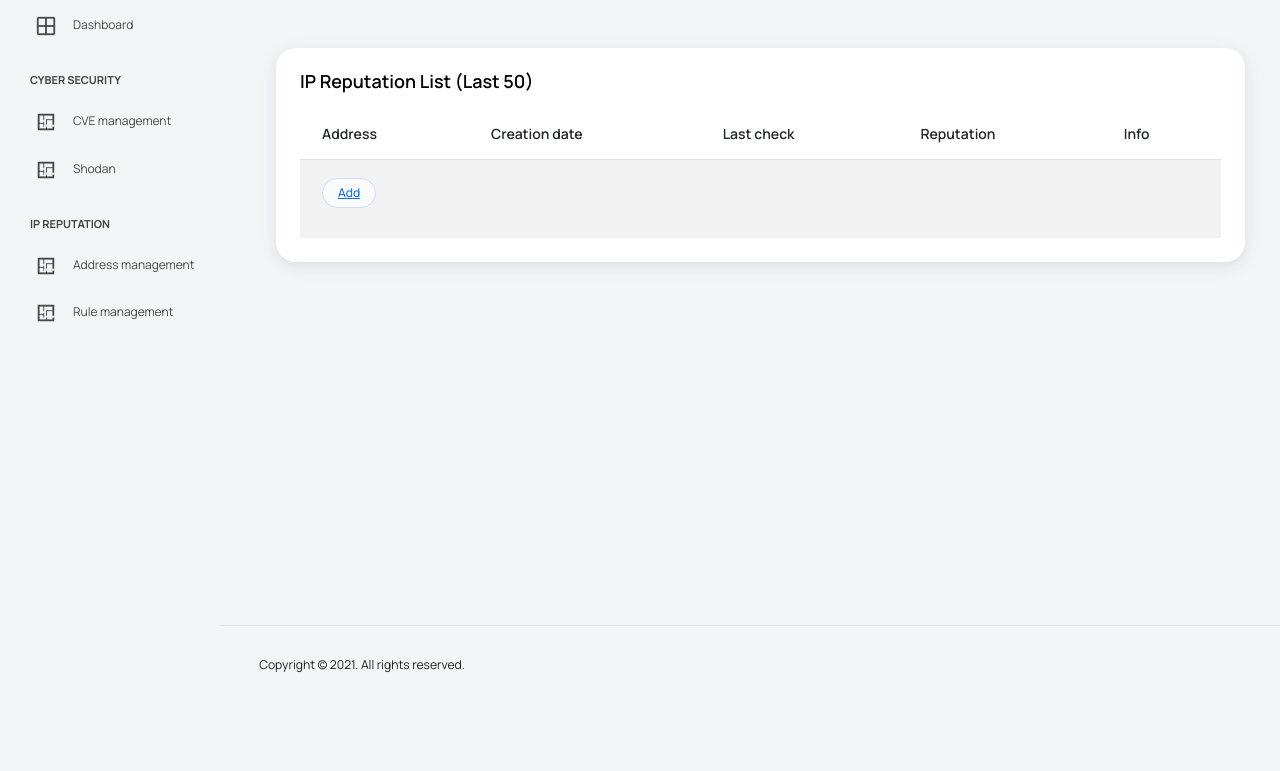
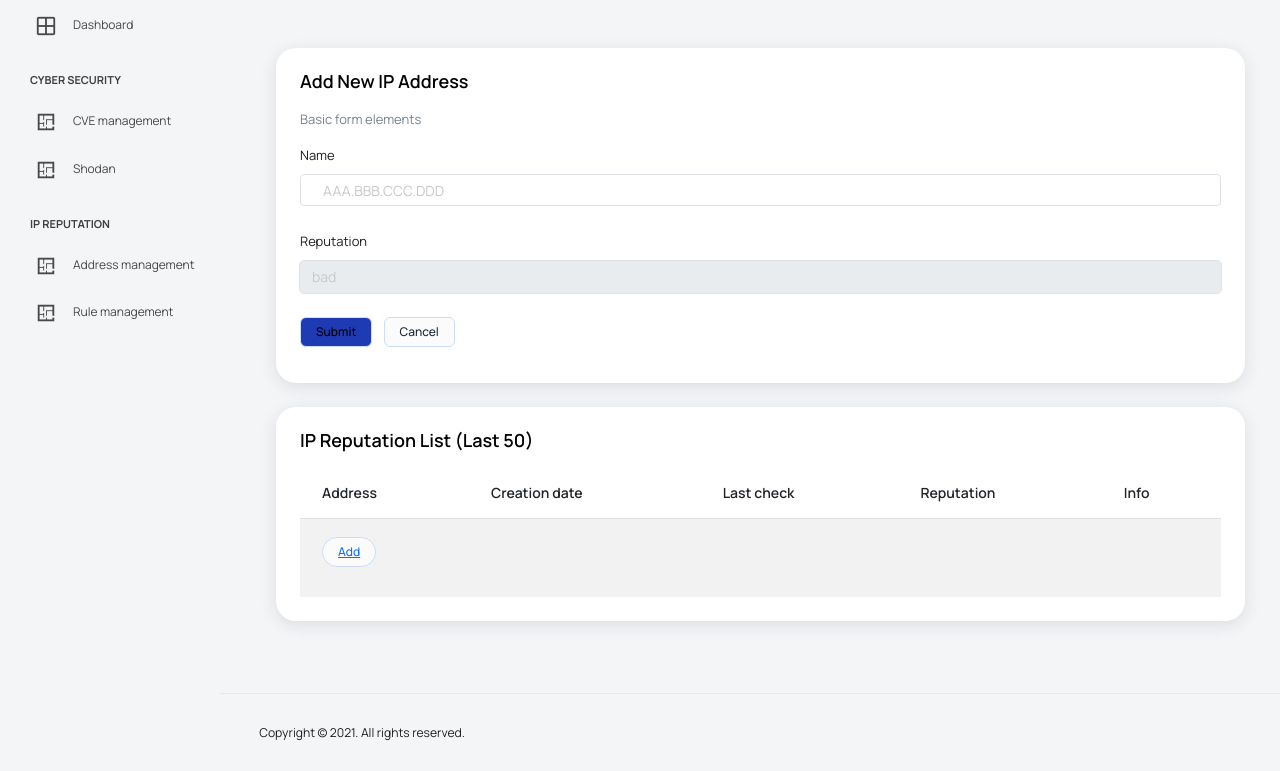
Before and after one commit to roccosicilia/indeep-core, a PHP site: page /address_mngm.php in a window 1280 px wide. Shown: the part 97-868 px from the top of the page. Before the commit the page ends 770 px from the top, so only its background shows below. Run offline with PHP 8.4, Linux system fonts and the light colour scheme; the visitor is signed in with stand-in values (Sample User, id 1); data that the repository does not hold is empty; some libraries are stand-ins or nearby versions.

Commit message:
add form

```diff
--- a/admin-gui/address_mngm.php
+++ b/admin-gui/address_mngm.php
@@ -16,7 +16,38 @@ tmpl_nav($_SESSION["username"], "Address Management");
 tmpl_sidebar();
 tmpl_body();
 
-// CVE list CVSS >= 9 (last 5, table format)
+// Add new IP
+echo "<div class=\"col-12 grid-margin stretch-card\">\n";
+echo "<div class=\"card\">\n";
+echo "<div class=\"card-body\">\n";
+echo "<h4 class=\"card-title\">Add new IP address</h4>\n";
+echo "<p class=\"card-description\">\n";
+echo "Basic form elements\n";
+echo "</p>\n";
+echo "<form class=\"forms-sample\" action=\"./address_mngm.php?action=newip\" method=\"POST\">\n";
+
+echo "<div class=\"form-group\">\n";
+echo "<label for=\"ipaddress\">Name</label>\n";
+echo "<input type=\"text\" class=\"form-control\" id=\"ipaddress\" placeholder=\"AAA.BBB.CCC.DDD\">\n";
+echo "</div>\n";
+
+echo "<div class=\"form-group\">\n";
+echo "<label for=\"ipreputation\">Reputation</label>\n";
+echo "<select class=\"form-control\" id=\"ipreputation\">\n";
+echo "<option>bad</option>\n";
+echo "<option>neutral</option>\n";
+echo "<option>good</option>\n";
+echo "</select>\n";
+echo "</div>\n";
+
+echo "<button type=\"submit\" class=\"btn btn-primary me-2\">Submit</button>\n";
+echo "<button class=\"btn btn-light\">Cancel</button>\n";
+echo "</form>\n";
+echo "</div>\n";
+echo "</div>\n";
+echo "</div>\n";
+
+// IP reputation list
 echo "<div class=\"col-lg-12 grid-margin stretch-card\">\n";
 echo "<div class=\"card\">\n";
 echo "<div class=\"card-body\">\n";
```
